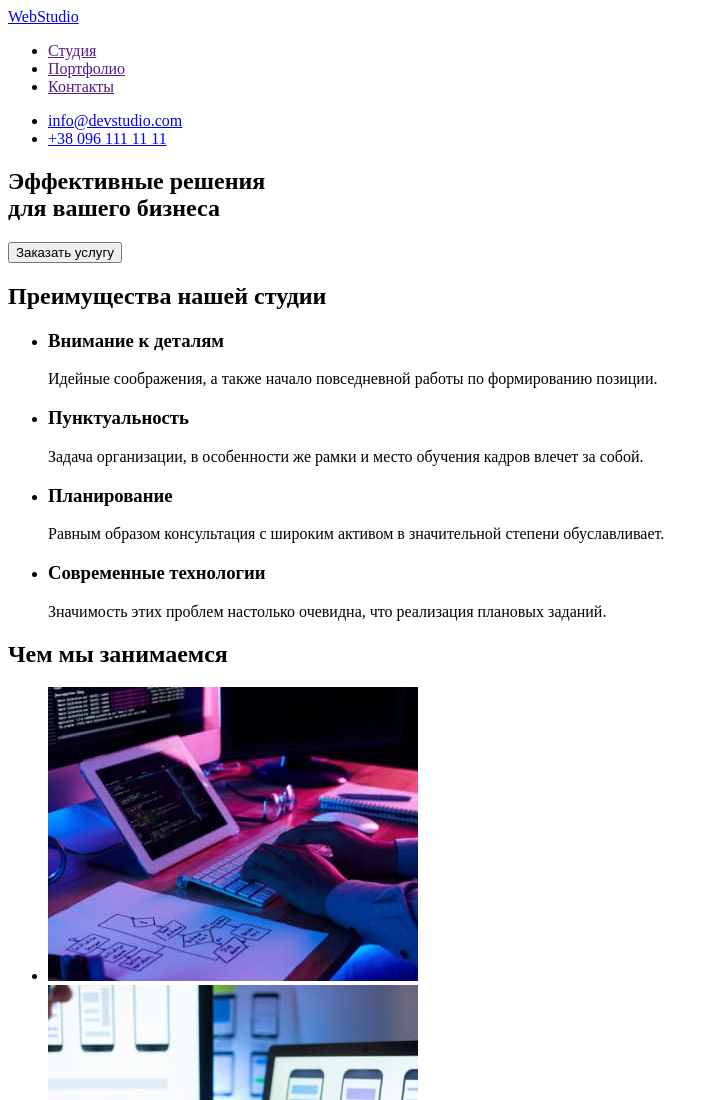
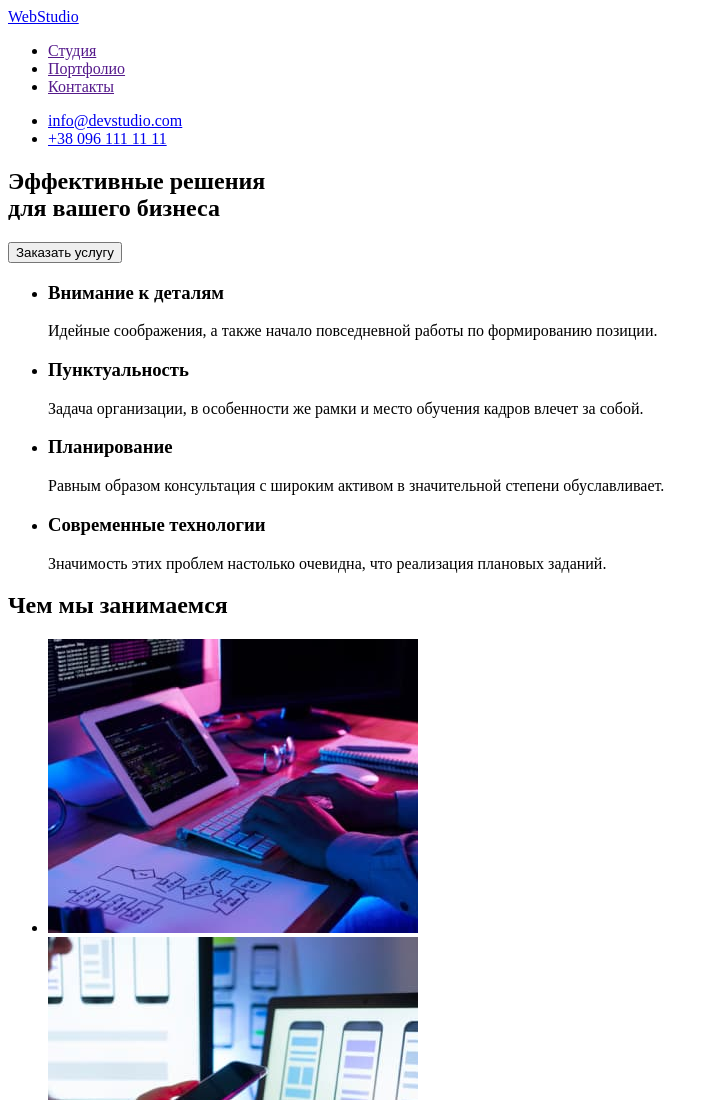
Before and after one commit to OleksiiKorotysh/goit-markup-hw-05, a plain HTML site: page index.html in a window 1280 px wide. Shown: the top 1100 px of the page, without its empty margins (0-719 px from the left). Drawn offline with Linux system fonts and the light colour scheme.

Commit message:
Скрыл заголовок

```diff
--- a/index.html
+++ b/index.html
@@ -35,7 +35,7 @@
 
         <!-- Секция Преимущества нашей студии -->
         <section>
-            <h2>Преимущества нашей студии</h2>
+            <h2 hidden>Преимущества нашей студии</h2>
             <ul>
                 <li>
                     <h3>Внимание к деталям</h3>
```
